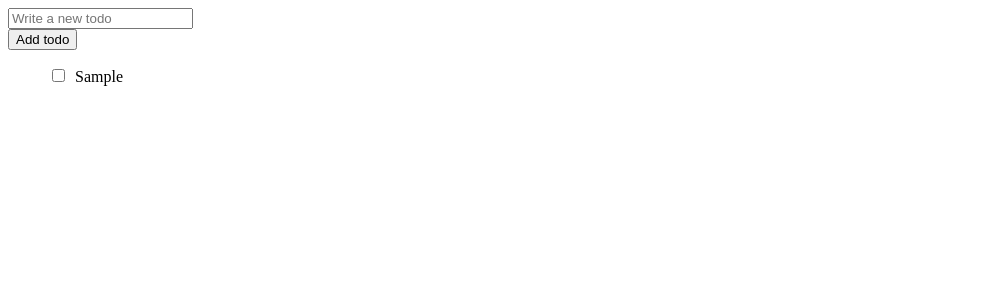
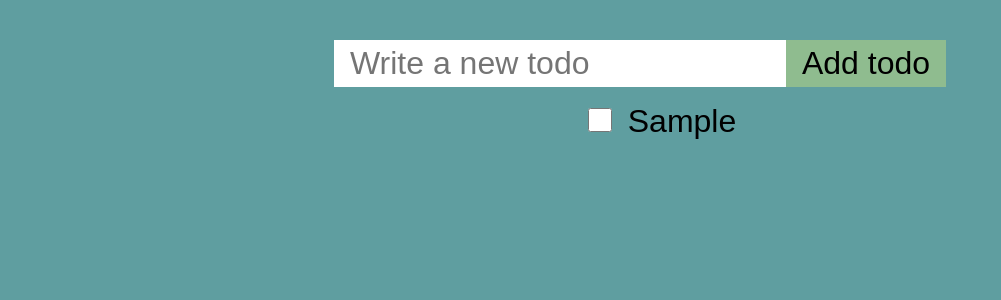
Before and after one commit to EwelinaEwa/intro-react, a React (Create React App) app: page / in a window 1280 px wide. Both pictures are taken after typing "Sample" into the empty fields and a click on the button "Add todo". Shown: the top 300 px of the page, without its empty margins (0-1001 px from the left). Built offline with nearby package versions, Linux system fonts and the light colour scheme.

Commit message:
Add basic styling

```diff
--- a/public/index.html
+++ b/public/index.html
@@ -2,42 +2,10 @@
 <html lang="en">
   <head>
     <meta charset="utf-8" />
-    <link rel="icon" href="%PUBLIC_URL%/favicon.ico" />
     <meta name="viewport" content="width=device-width, initial-scale=1" />
-    <meta name="theme-color" content="#000000" />
-    <meta
-      name="description"
-      content="Web site created using create-react-app"
-    />
-    <link rel="apple-touch-icon" href="%PUBLIC_URL%/logo192.png" />
-    <!--
-      manifest.json provides metadata used when your web app is installed on a
-      user's mobile device or desktop. See https://developers.google.com/web/fundamentals/web-app-manifest/
-    -->
-    <link rel="manifest" href="%PUBLIC_URL%/manifest.json" />
-    <!--
-      Notice the use of %PUBLIC_URL% in the tags above.
-      It will be replaced with the URL of the `public` folder during the build.
-      Only files inside the `public` folder can be referenced from the HTML.
-
-      Unlike "/favicon.ico" or "favicon.ico", "%PUBLIC_URL%/favicon.ico" will
-      work correctly both with client-side routing and a non-root public URL.
-      Learn how to configure a non-root public URL by running `npm run build`.
-    -->
-    <title>React App</title>
+    <title>Todo</title>
   </head>
   <body>
-    <noscript>You need to enable JavaScript to run this app.</noscript>
     <div id="root"></div>
-    <!--
-      This HTML file is a template.
-      If you open it directly in the browser, you will see an empty page.
-
-      You can add webfonts, meta tags, or analytics to this file.
-      The build step will place the bundled scripts into the <body> tag.
-
-      To begin the development, run `npm start` or `yarn start`.
-      To create a production bundle, use `npm run build` or `yarn build`.
-    -->
   </body>
 </html>
--- /dev/null
+++ b/src/App.css
@@ -0,0 +1,36 @@
+body {
+    background-color: cadetblue;
+    font-family: "Baskerville Old Face", sans-serif;
+    text-align: center;
+}
+
+li {
+    font-size: 2rem;
+}
+
+.checkbox {
+    margin-right: 1rem;
+    height: 1.5rem;
+    width: 1.5rem;
+    cursor: pointer;
+    color: darkseagreen;
+}
+
+.new_todo {
+    margin-top: 2rem;
+    font-size: 2rem;
+    border: none;
+    padding: 0.3rem 1rem;
+    font-family: "Baskerville Old Face", sans-serif;
+
+}
+
+.submit {
+    margin-top: 2rem;
+    font-size: 2rem;
+    border: none;
+    padding: 0.3rem 1rem;
+    background-color: darkseagreen;
+    font-family: "Baskerville Old Face", sans-serif;
+
+}
--- a/src/Form.js
+++ b/src/Form.js
@@ -22,9 +22,8 @@ export default function Form() {
 
     return (
         <div>
-            <input ref={inputRef} type="text" placeholder="Write a new todo" />
-            <br />
-            <button onClick={() => {addTodo(); setCount(count+1)}}>Add todo</button>
+            <input ref={inputRef} type="text" placeholder="Write a new todo" className="new_todo"/>
+            <button className="submit" onClick={() => {addTodo(); setCount(count+1)}}>Add todo</button>
             <Todo todos={todos}/>
             {/*{console.log(todos)}*/}
         </div>
--- a/src/Todo.js
+++ b/src/Todo.js
@@ -9,19 +9,21 @@ export default function Todo(props) {
                 if (document.getElementById(todo.id).checked === false) {
                     document.getElementById(todo.id).removeAttribute("checked")
                 } else {
-                    document.getElementById(todo.id).setAttribute("checked", "true")
+                    document.getElementById(todo.id).setAttribute("checked", "")
                 }
             }
         )}
     }
 
-    // console.log(document.getElementById({todo.id]));
+    // TODO: substitute handleChange with useEffect???
+    // TODO: save the checked values in the local storage
+
     const list = (
         <ul style={{listStyle: "none"}}>
             {todos.map((todo) =>
                 <li key={todo.id}>
-                    <label>
-                        <input type="checkbox" id={todo.id} onChange={handleChange} style={{marginRight: 10}}/>
+                    <label className="container">
+                        <input type="checkbox" id={todo.id} onChange={handleChange} className="checkbox"/>
                         {todo.text}
                     </label>
                 </li>
--- a/src/index.js
+++ b/src/index.js
@@ -1,6 +1,7 @@
 import React from 'react';
 import ReactDOM from 'react-dom';
 import App from './App';
+import './App.css';
 
 ReactDOM.render(
   <React.StrictMode>
```
